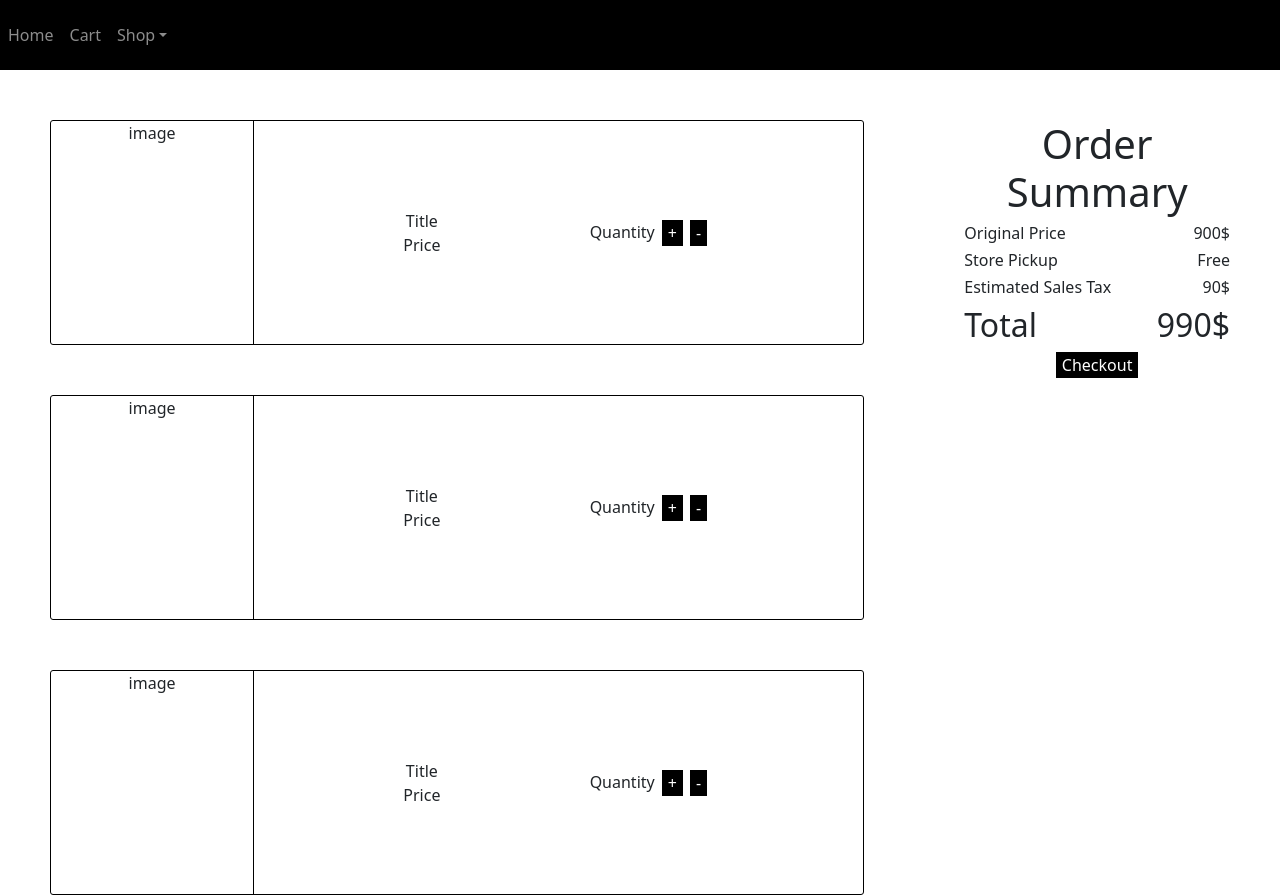
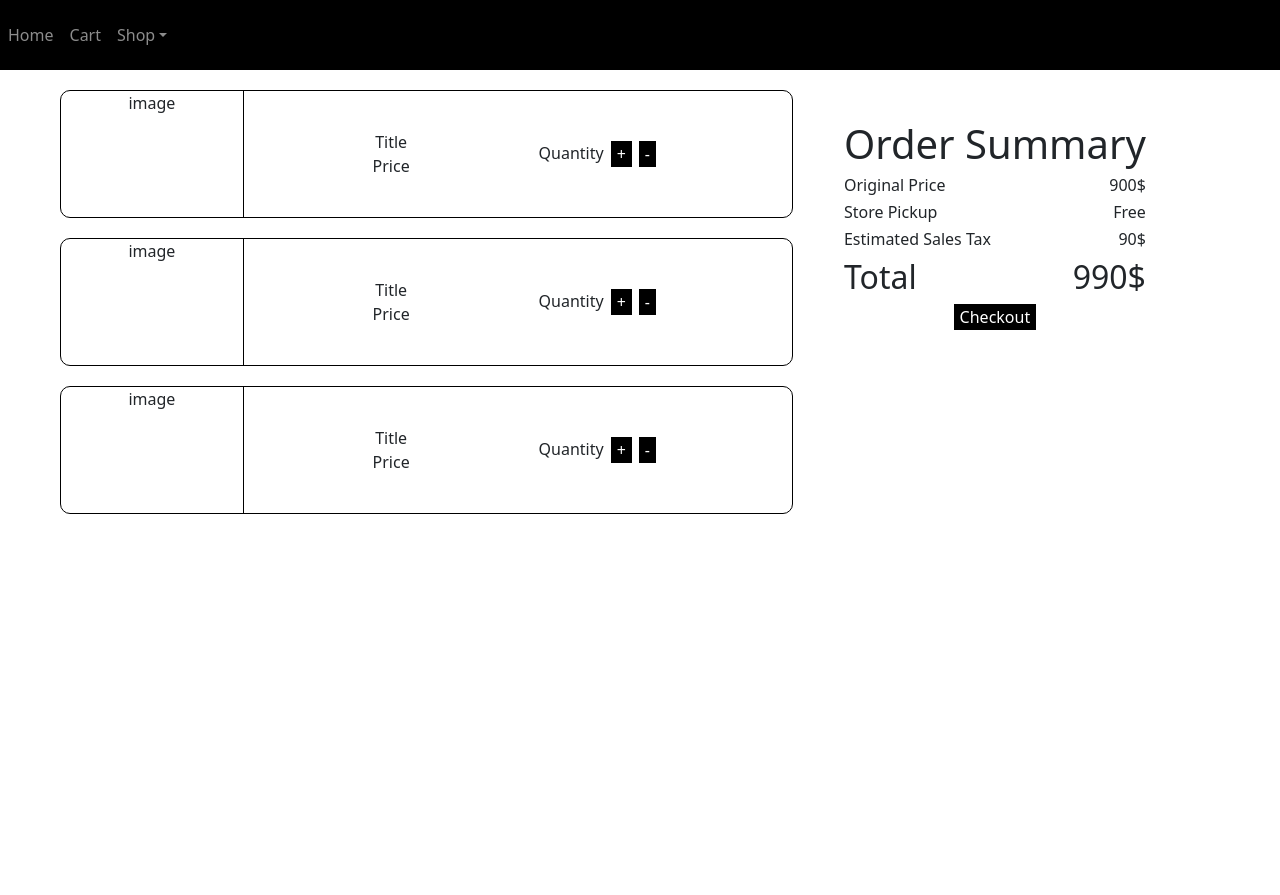
Before and after one commit to Mikey970/Jem-Frontend, a React (Create React App) app: page /cart in a window 1280 px wide. After the commit the page ends 800 px from the top, so only its background shows below. Built offline with nearby package versions, Linux system fonts and the light colour scheme.

Commit message:
Cart page styling was updated to a close to finalized look

```diff
--- a/src/components/Cart.css
+++ b/src/components/Cart.css
@@ -1,5 +1,4 @@
 .cart {
-  width: 100%;
-  height: 100%;
+  width: 90%;
   display: flex;
 }
--- a/src/components/CheckoutCard.css
+++ b/src/components/CheckoutCard.css
@@ -1,8 +1,8 @@
 .checkout-card {
   border: 1px solid black;
-  border-radius: 3px;
-  height: 30%;
-  margin: 50px;
+  border-radius: 10px;
+  height: 10vw;
+  margin: 20px 30px 20px 60px;
   display: flex;
   overflow: scroll;
 }
--- a/src/components/OrderSummary.css
+++ b/src/components/OrderSummary.css
@@ -1,20 +1,17 @@
 .order-summary-section {
   width: 40%;
-  position: relative;
   display: flex;
   justify-content: center;
 }
 
 .order-summary {
   margin-top: 50px;
-  padding: 0px 50px;
+  margin: 50px 5px 0 20px;
   position: fixed;
-  height: 100vh;
 }
 
 .order-summary-container {
   width: 100%;
-  height: 100vh;
 }
 
 .prices-row {
```
Also changed, not shown: src/components/BottomCard.js (deleted), src/components/Middlecard.js (deleted), src/components/OrderSummary.js (line endings or trailing spaces), src/components/TopCard.js (deleted).
